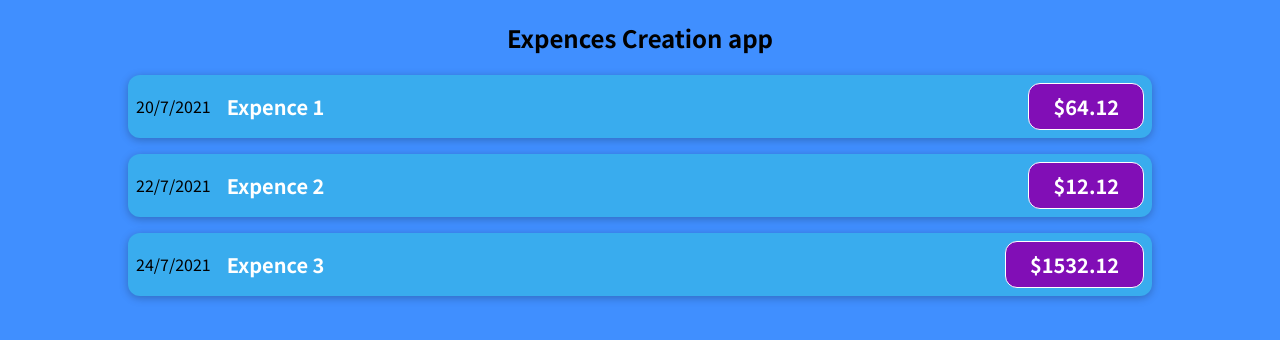
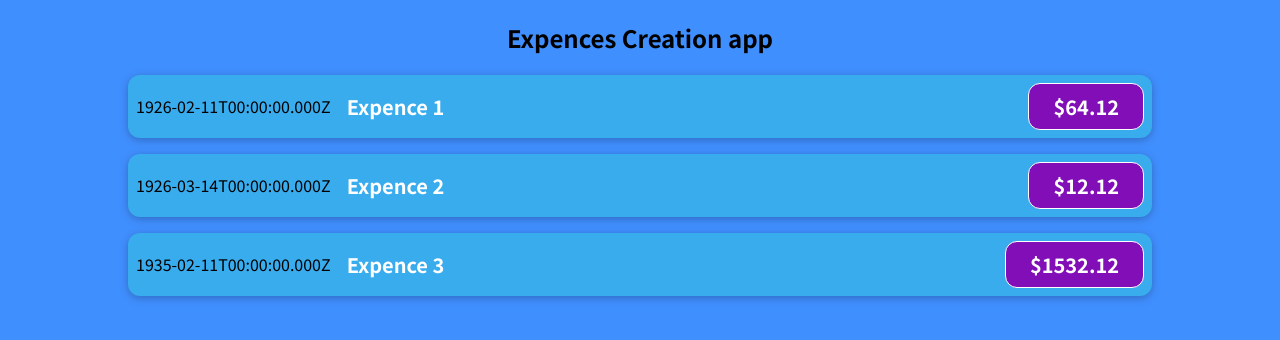
Before and after one commit to ShahzebMalik107/React_expense_calculator, a JavaScript app: page / in a window 1280 px wide. Shown: the top 340 px of the page. Built offline with nearby package versions, Linux system fonts and the light colour scheme.

Commit message:
Dynamic date

```diff
--- a/src/App.js
+++ b/src/App.js
@@ -7,19 +7,19 @@ function App() {
       id: 'e1',
       title: 'Expence 1',
       amount: 64.12,
-      date: "20/7/2021"
+      date: new Date(20,7,2021)
     },
     {
       id: 'e2',
       title: 'Expence 2',
       amount: 12.12,
-      date: "22/7/2021"
+      date: new Date(20,8,2021)
     },
     {
       id: 'e3',
       title: 'Expence 3',
       amount: 1532.12,
-      date: "24/7/2021"
+      date: new Date(29,7,2021)
     }
   ]
 
--- a/src/comonents/ExpenseItem.js
+++ b/src/comonents/ExpenseItem.js
@@ -2,13 +2,10 @@ import './ExpenseItem.css'
 
 function ExpenseItem(props) {
 
-    // const expenseDate = new Date().getDate()+" / "+(new Date().getMonth()+1)+" / " +new Date().getFullYear();
-    // const expenseTitle = "Car Insurance";
-    // const expenseAmount = 294.67;
     return (
         <div className="expense-item">
             <div>
-                {props.date}
+                {props.date.toISOString()}
             </div>
             <div className="expense-item__description">
                 <h2>{props.title}</h2>
```
